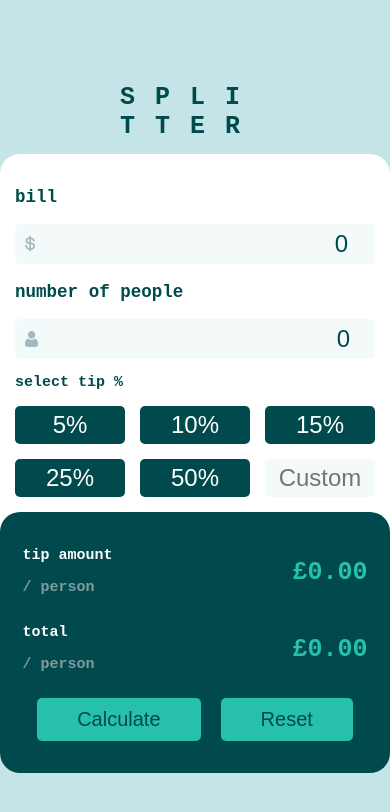
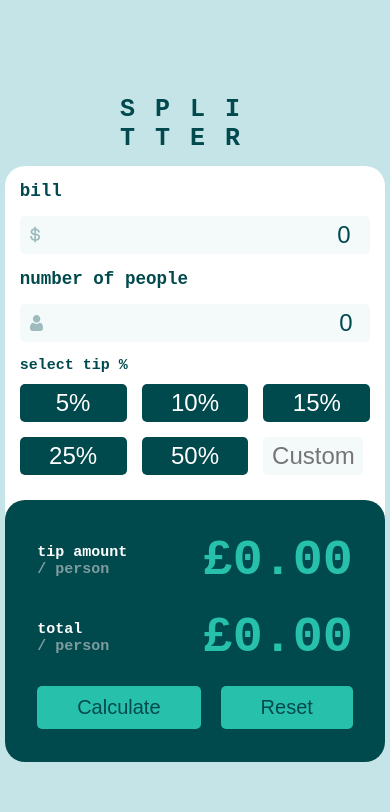
Before and after one commit to 11ma/tip-calc, a React (Create React App) app: page / in a window 390 px wide. Shown: the top 812 px of the page. Built offline with nearby package versions, Linux system fonts and the light colour scheme.

Commit message:
update styles for mobile screen

```diff
--- a/src/index.css
+++ b/src/index.css
@@ -1,3 +1,9 @@
+* {
+  padding: 0;
+  margin: 0;
+  box-sizing: border-box;
+}
+
 body {
   margin: 0;
   font-family: "Space Mono", monospace;
--- a/src/modules/App.module.scss
+++ b/src/modules/App.module.scss
@@ -1,8 +1,3 @@
-// * {
-//   padding: 0;
-//   margin: 0;
-// }
-
 .App {
   text-align: center;
 }
--- a/src/modules/Bill.module.scss
+++ b/src/modules/Bill.module.scss
@@ -8,7 +8,7 @@
   background-color: hsl(189, 41%, 97%);
   padding: 5px 15px;
   border-radius: 5px;
-  // margin: 10px 0;
+  margin: 15px 0;
 
   input {
     border: none;
--- a/src/modules/Tip.module.scss
+++ b/src/modules/Tip.module.scss
@@ -1,6 +1,7 @@
 .TipContainer {
   h3 {
     font-size: 15px;
+    margin: 10px 0;
   }
 
   button,
@@ -37,5 +38,9 @@
       // font-size: 20px;
       padding: 5px;
     }
+
+    .Grid {
+      margin: 10px 0;
+    }
   }
 }
--- a/src/modules/ValuePerPerson.module.scss
+++ b/src/modules/ValuePerPerson.module.scss
@@ -1,12 +1,12 @@
+.ValuePerPersonLayout > * {
+  align-self: center;
+  // margin: 10px;
+}
+
 .ValuePerPersonLayout {
   display: flex;
   justify-content: space-between;
   align-items: center;
-  /* margin: 0.5em 0; */
-
-  .ValuePerPersonLayout > * {
-    align-self: center;
-  }
 
   .TipAmountTotal {
     font-size: 15px;
@@ -20,14 +20,12 @@
   .figures {
     font-size: 50px;
     color: hsl(172, 67%, 45%);
+    // margin: 0;
   }
 }
 
 @media only screen and (max-width: 880px) {
   .ValuePerPersonLayout {
-    .figures {
-      font-size: 25px;
-      color: hsl(172, 67%, 45%);
-    }
+    margin: 10px;
   }
 }
```
